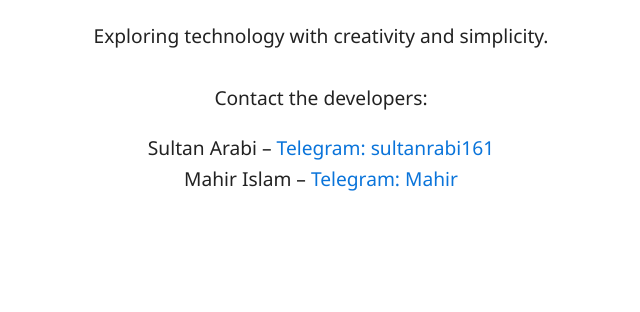
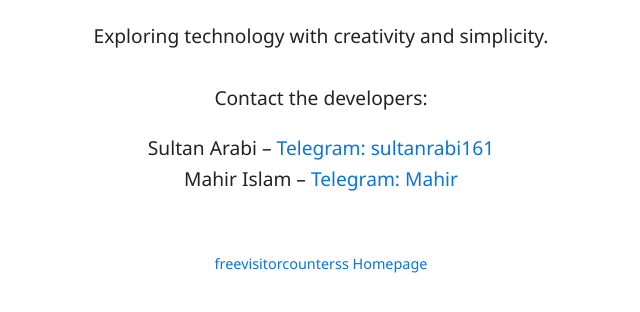
Before and after one commit to v5on/v5on.github.io, a plain HTML site: page index.html in a window 1280 px wide. Shown: the part 264-576 px from the top of the page, without its empty margins (319-959 px from the left). Drawn offline with Linux system fonts and the light colour scheme.

Commit message:
Update index.html
counter

```diff
--- a/index.html
+++ b/index.html
@@ -8,7 +8,6 @@
   <meta name="keywords" content="V5on, technology, web development, creativity, simplicity, Sultan Arabi, Raisul Islam Mahir" />
   <meta name="author" content="Sultan Arabi, Raisul Islam Mahir" />
   <link rel="icon" href="https://cdn-icons-png.flaticon.com/512/6577/6577281.png" type="image/png" />
-
   <style>
     body {
       font-family: 'Segoe UI', Tahoma, Geneva, Verdana, sans-serif;
@@ -62,6 +61,11 @@
         font-size: 1.2em;
       }
     }
+
+    .visitor-counter {
+      margin-top: 4em;
+      font-size: 0.9em;
+    }
   </style>
 </head>
 <body>
@@ -73,10 +77,16 @@
   <div class="contact">
     <p>Contact the developers:</p>
     <p>
-      Sultan Arabi – <a href="https://t.me/sultanarabi161" target="_blank"> Telegram: sultanrabi161</a><br>
+      Sultan Arabi – <a href="https://t.me/sultanarabi161" target="_blank">Telegram: sultanrabi161</a><br>
       Mahir Islam – <a href="https://t.me/itz_mahir404" target="_blank">Telegram: Mahir</a>
     </p>
   </div>
 
+  <div class="visitor-counter">
+    <a href='http://www.freevisitorcounters.com' target="_blank">freevisitorcounterss Homepage</a><br>
+    <script type='text/javascript' src='https://www.freevisitorcounters.com/auth.php?id=4ffb5fe50eb3aaf1084d74df601e4208ad99a66e'></script>
+    <script type="text/javascript" src="https://www.freevisitorcounters.com/en/home/counter/1357948/t/9"></script>
+  </div>
+
 </body>
 </html>
```
